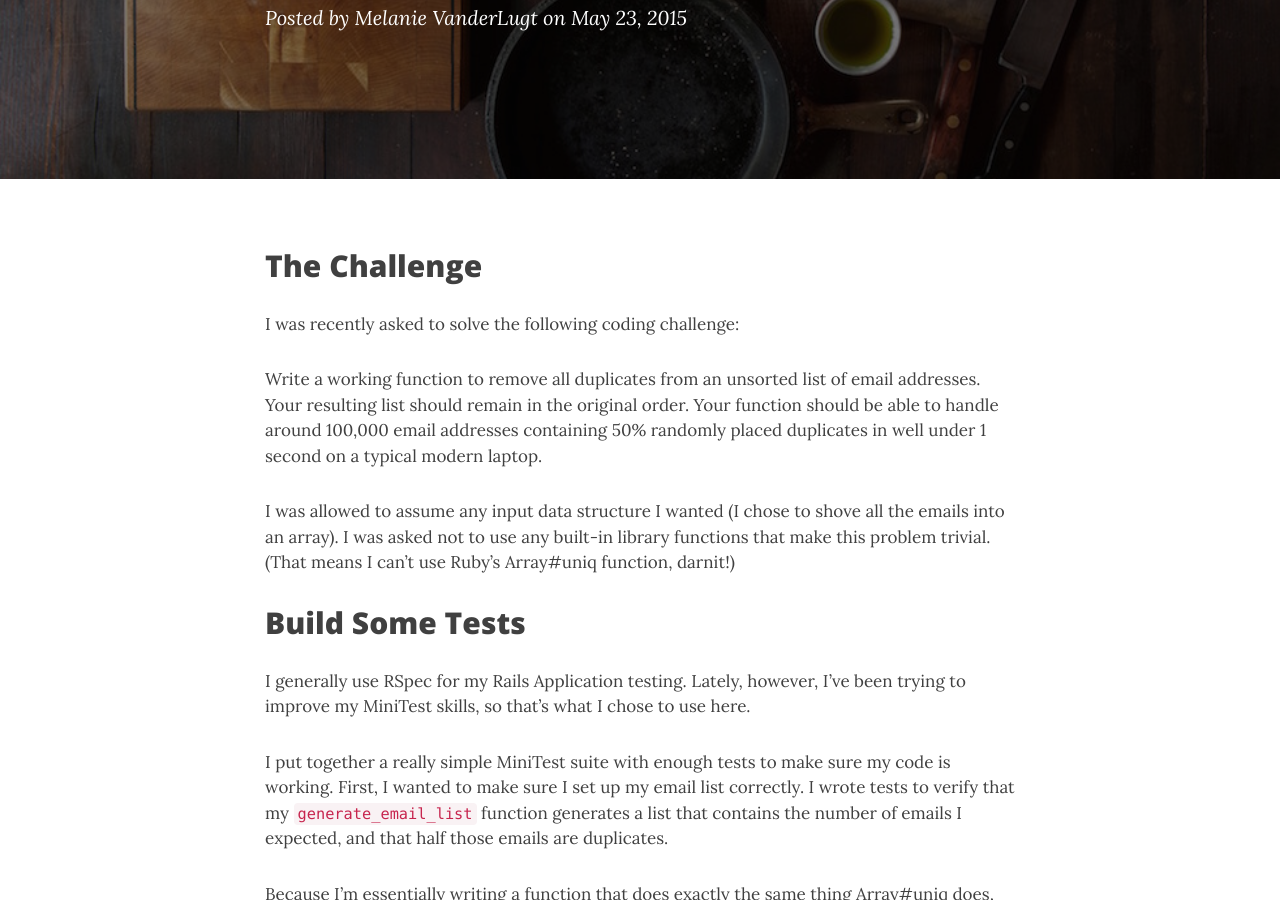
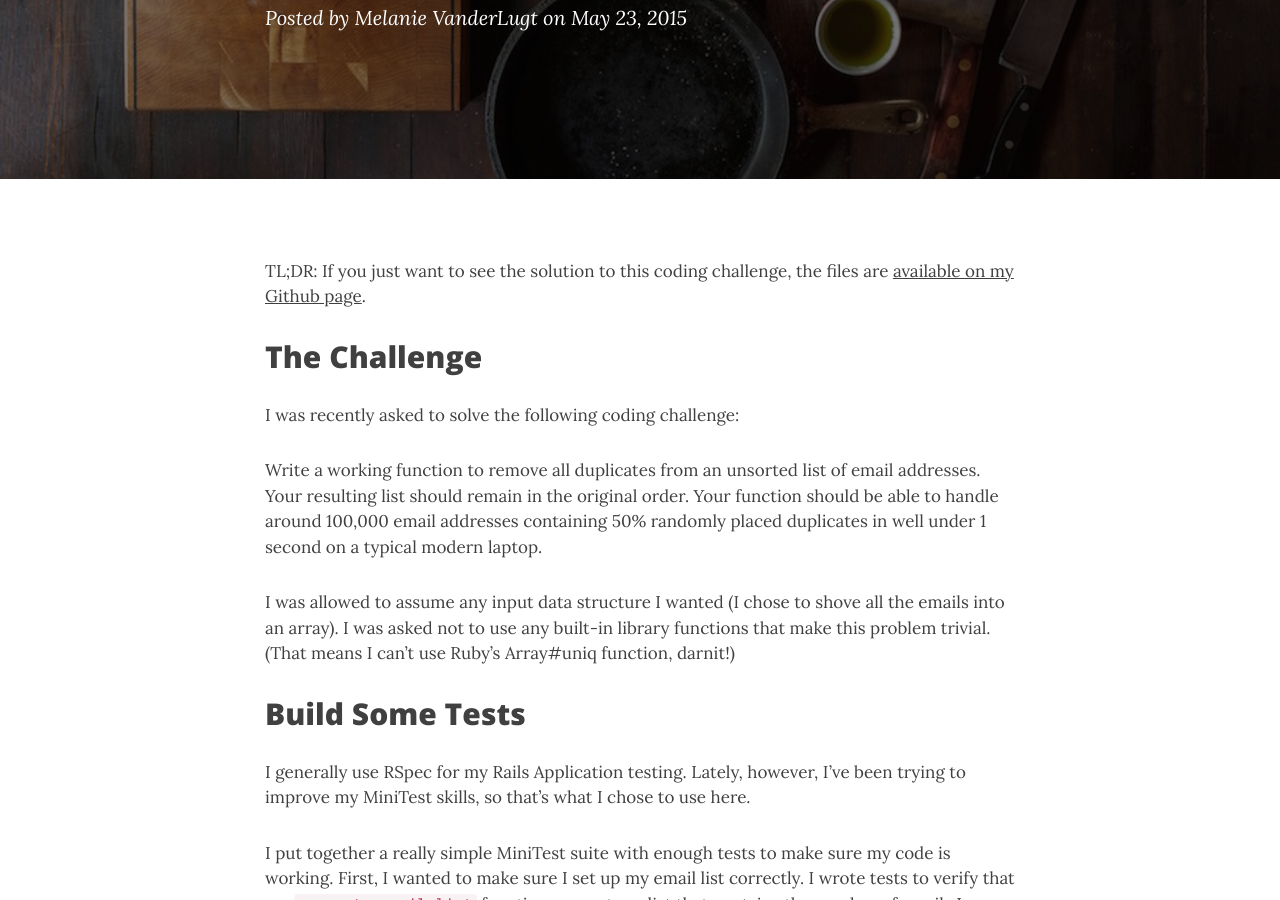
Before and after one commit to melanievee/melanievee.github.io, a Jekyll site: the page built from _posts/2015-05-25-email-filter-challenge.markdown, in a window 1280 px wide and 900 px high, scrolled down 418 px. Built offline with Jekyll 4.4.1, drawn with Linux system fonts in a browser that asks for light colours; nearby versions of some CDN libraries.

Commit message:
Add TL DR with link to the coding files.

```diff
--- a/_posts/2015-05-25-email-filter-challenge.markdown
+++ b/_posts/2015-05-25-email-filter-challenge.markdown
@@ -7,6 +7,8 @@ author:     "Melanie VanderLugt"
 header-img: "img/cooking.jpg"
 tag:        projects
 ---
+
+TL;DR: If you just want to see the solution to this coding challenge, the files are [available on my Github page](https://github.com/melanievee/melanievee.github.io/tree/master/_files/email_duplicates).
 
 ## The Challenge
 
```
Also changed, not shown: 1 other file.
